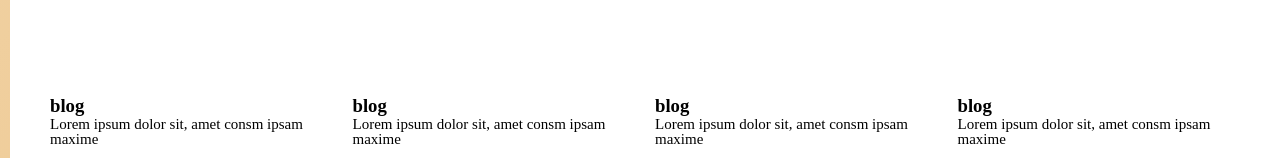
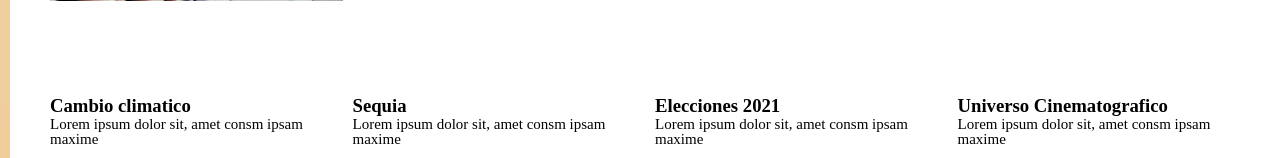
Before and after one commit to willsonhuenchulao/prueba3, a PHP site: page / in a window 1280 px wide. Shown: the part 2065-2223 px from the top of the page. Run offline with PHP 8.4, Linux system fonts and the light colour scheme; data that the repository does not hold is empty.

Commit message:
editando

```diff
--- a/index.php
+++ b/index.php
@@ -13,7 +13,7 @@
     <meta http-equiv="X-UA-Compatible" content="IE=edge">
     <meta name="viewport" content="width=device-width, initial-scale=1.0">
     <title>Document</title>
-    <link rel="icon" type="image/png" href="img/icono.png">
+    <link rel="icon" type="image/png" href="img/icono2.png">
     <link rel="stylesheet"type="text/css" href="css/main.css">
 </head>
 <body>
@@ -21,7 +21,7 @@
 
     <div class="content-header">
 
-    <div class="logo"><img src="img/2.jpg"></div>
+    <div class="logo"><img src="img/icono2.png"></div>
         <div class="item"><a href="#inicio"> Inicio</a></div>
         <div class="item"><a href="#productos">Post</a></div>
         <div class="item"><a href="#contacto">Contacto</a></div>
@@ -35,13 +35,13 @@
     <div class="content-banner">
         <div class="banner-text">
             <h1>MuySocial</h1>
-            <p>Lorem ipeserunt commodi ipsa distinctio amet itaque odit dolorem minus corrupti, eos maiores cupiditate iusto, hic obcaecati sint quo?</p>
+            <p>Tu Blog Moderno.</p>
 
-            <center><button><a href="login.php">Suscribete...</a></button></center>
+            <center><button><a href="login.php">Comenzamos!!</a></button></center>
         </div>
 
         <div class="banner-img">
-            <img src="img/imagen-header.jpg" alt="">
+            <img src="img/svg.png" width="1200" height="500" alt="">
 
         </div>
     </div>
@@ -52,49 +52,49 @@
 <!-- body-->
 <div class="contents">
     <section id="inicio">
-        <h1>Nuestros inicios</h1>
+        <h1>Elecciones 2021</h1>
         <div class="div-flex">
                 <div class="parts">
                     <div class="content-img">
-                        <div class="img"></div>
+                        <div class="img"> <img src="" alt=""></div>
 
                         </div>
                       </div>
                       <div class="parts">
-                          <h2>blog</h2>
-                          <p>Lorem ipsum dolor sit amet consectetur adipisicing elit. Qui sunt et a excepturi porro. Pariatur recusandae nemo eum, tenetur expedita ad explicabo minima architecto dicta numquam? Laborum rem ipsum sint.</p>
+                          <h2><a href="noticias.php"> Comenta...</a></h2>
+                          <p>Franja electoral retornó de cara a la segunda vuelta presidencial y se mantendrá por 12 días consecutivos</p>
 
 
                       </div>
                 </div>
 
-                <h1>Nuestros inicios</h1>
+                <h1>El mundial se acerca.. </h1>
         <div class="div-flex">
                 <div class="parts">
                     <div class="content-img">
-                        <div class="img"></div>
+                        <div class="img"> <img src="img/qatar.jpg" alt=""></div>
 
                         </div>
                       </div>
                       <div class="parts">
-                          <h2>blog</h2>
-                          <p>Lorem ipsum dolor sit amet consectetur adipisicing elit. Qui sunt et a excepturi porro. Pariatur recusandae nemo eum, tenetur expedita ad explicabo minima architecto dicta numquam? Laborum rem ipsum sint.</p>
+                          <h2>Actualidad..</h2>
+                          <p>Oceanía definió la ruta de sus Clasificatorias a Qatar 2022.</p>
 
 
                       </div>
                 </div>
 
-                <h1>Nuestros inicios</h1>
+                <h1>Universo Cinematografico</h1>
         <div class="div-flex">
                 <div class="parts">
                     <div class="content-img">
-                        <div class="img"></div>
+                        <div class="img"><img src="img/superheroe.jpg" alt=""></div>
 
                         </div>
                       </div>
                       <div class="parts">
-                          <h2>blog</h2>
-                          <p>Lorem ipsum dolor sit amet consectetur adipisicing elit. Qui sunt et a excepturi porro. Pariatur recusandae nemo eum, tenetur expedita ad explicabo minima architecto dicta numquam? Laborum rem ipsum sint.</p>
+                          <h2>Cual es tu personaje favorito!!</h2>
+                          <p>Confirmado: Charlie Cox será Daredevil en el Universo Cinematográfico de Marvel.</p>
 
 
                       </div>
@@ -105,35 +105,35 @@
 
 
     <section id="productos">
-        <h1>blog</h1>
+        <h1>Temas Populares</h1>
 
         <div class="div-grid">
             <div class="grid-item">
                 <div class="content-img-pro">
-                    <img src="./img/imagen-header.jpg" alt="">
+                    <img src="img/cambio.jpg" alt="">
                     </div>
-                    <h3>blog</h3>
+                    <h3>Cambio climatico</h3>
                     <p>Lorem ipsum dolor sit, amet consm ipsam maxime</p>
             </div>
             <div class="grid-item">
                 <div class="content-img-pro">
-                    <img src="./img/imagen-header.jpg" alt="">
+                    <img src="img/climatico.jpg" alt="">
                     </div>
-                    <h3>blog</h3>
+                    <h3>Sequia</h3>
                     <p>Lorem ipsum dolor sit, amet consm ipsam maxime</p>
             </div>
             <div class="grid-item">
                 <div class="content-img-pro">
-                    <img src="./img/imagen-header.jpg" alt="">
+                    <img src="img/elecciones2.jpg" alt="">
                     </div>
-                    <h3>blog</h3>
+                    <h3>Elecciones 2021</h3>
                     <p>Lorem ipsum dolor sit, amet consm ipsam maxime</p>
             </div>
             <div class="grid-item">
                 <div class="content-img-pro">
-                    <img src="./img/imagen-header.jpg" alt="">
+                    <img src="img/universo.jpg" alt="">
                     </div>
-                    <h3>blog</h3>
+                    <h3>Universo Cinematografico</h3>
                     <p>Lorem ipsum dolor sit, amet consm ipsam maxime</p>
             </div>
         </div>
@@ -141,28 +141,28 @@
     </section>
 
     <section id="servicios">
-        <h1>blog</h1>
+        <h1>Temas Para debatir--</h1>
 
         <div class="div-grid">
             <div class="grid-item">
                 <div class="content-img-pro">
-                    <img src="./img/imagen-header.jpg" alt="">
+                    <img src="img/energia.jpg" alt="">
                     </div>
-                    <h3>blog</h3>
+                    <h3>Cambio energetico</h3>
                     <p>Lorem ipsum dolor sit, amet consm ipsam maxime</p>
             </div>
             <div class="grid-item">
                 <div class="content-img-pro">
-                    <img src="./img/imagen-header.jpg" alt="">
+                    <img src="img/superheroe.jpg" alt="">
                     </div>
-                    <h3>blog</h3>
+                    <h3>Nuevos superheroes</h3>
                     <p>Lorem ipsum dolor sit, amet consm ipsam maxime</p>
             </div>
             <div class="grid-item">
                 <div class="content-img-pro">
-                    <img src="./img/imagen-header.jpg" alt="">
+                    <img src="img/climatico.jpg" alt="">
                     </div>
-                    <h3>blog</h3>
+                    <h3>Cada vez menos agua</h3>
                     <p>Lorem ipsum dolor sit, amet consm ipsam maxime</p>
             </div>
 
```
Also changed, not shown: img/cambio.jpg (added), img/ciencia de datos.jpeg (added), img/climatico.jpg (added), img/elecciones.png (added), img/elecciones2.jpg (added), img/energia.jpg (added), img/mundial.jpg (added), img/universo.jpg (added).
